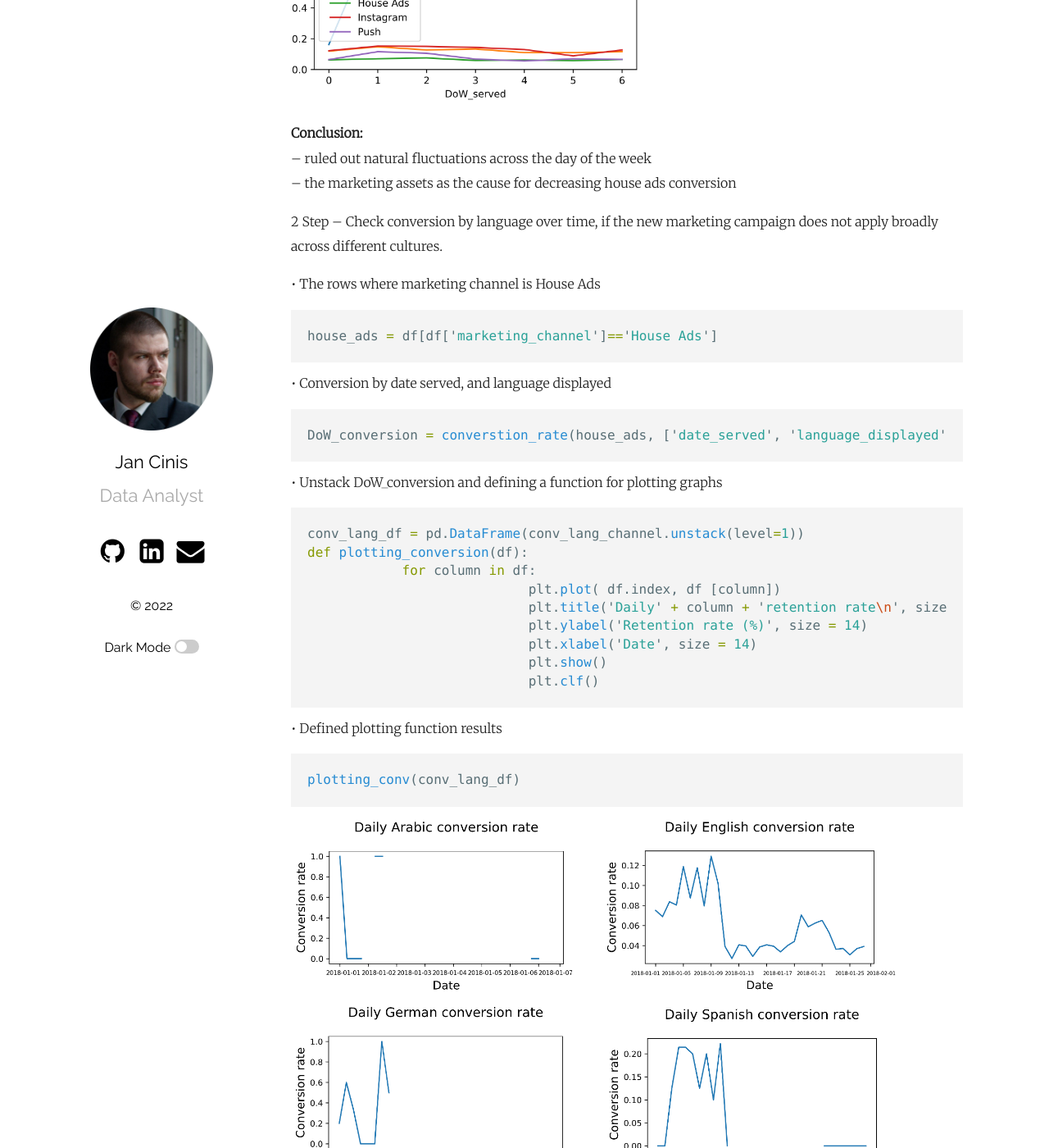
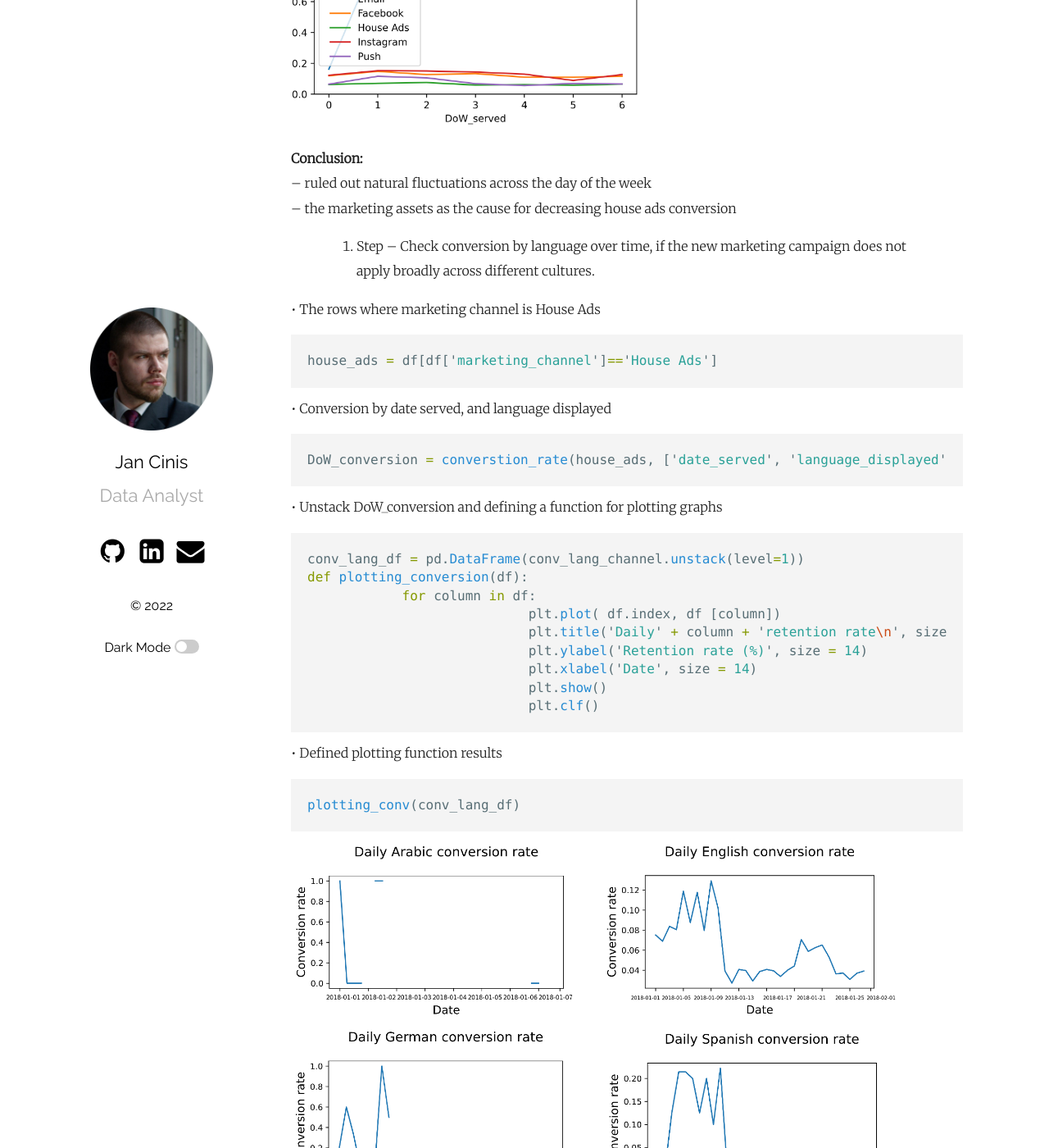
Before and after one commit to JanCinis/jancinis.github.io, a Jekyll site: the page built from _posts/2022-06-08-post_01.markdown, in a window 1280 px wide and 1400 px high, scrolled down 1644 px. Shown: the whole window at 82% size. Built offline with Jekyll 4.4.1, drawn with Linux system fonts in a browser that asks for light colours; some of the changed text lies outside the part shown.

Commit message:
text update

````diff
--- a/_posts/2022-06-08-post_01.markdown
+++ b/_posts/2022-06-08-post_01.markdown
@@ -16,7 +16,7 @@ For current project used marketing dataset based on the data of an online subscr
 
 **I. Identifying inconsistencies**
 
-  1 Step – Check whether users are more likely to convert on weekends compared with weekdays.
+> 1. Step – Check whether users are more likely to convert on weekends compared with weekdays.
 
 • Add day of week column
 ```python
@@ -49,7 +49,7 @@ plt.show()
 – ruled out natural fluctuations across the day of the week
 – the marketing assets as the cause for decreasing house ads conversion
 
-  2 Step – Check conversion by language over time, if the new marketing campaign does not apply broadly across different cultures.
+> 2. Step – Check conversion by language over time, if the new marketing campaign does not apply broadly across different cultures.
 
 • The rows where marketing channel is House Ads
 ```python
@@ -81,7 +81,7 @@ plotting_conv(conv_lang_df)
 – the English conversion rate drops around the 11th of Jan, and there do not appear to be ads served in other languages for a two week period. Needs further investigation
 – conversion is down because there is a pattern around language preferences
 
-  3 Step - identify what the problem is specifically so that the team doesn't repeat their mistake.
+> 3. Step - identify what the problem is specifically so that the team doesn't repeat their mistake.
 
 • A new column for sorting, showing if the preferred language was shown
 ```python
````
